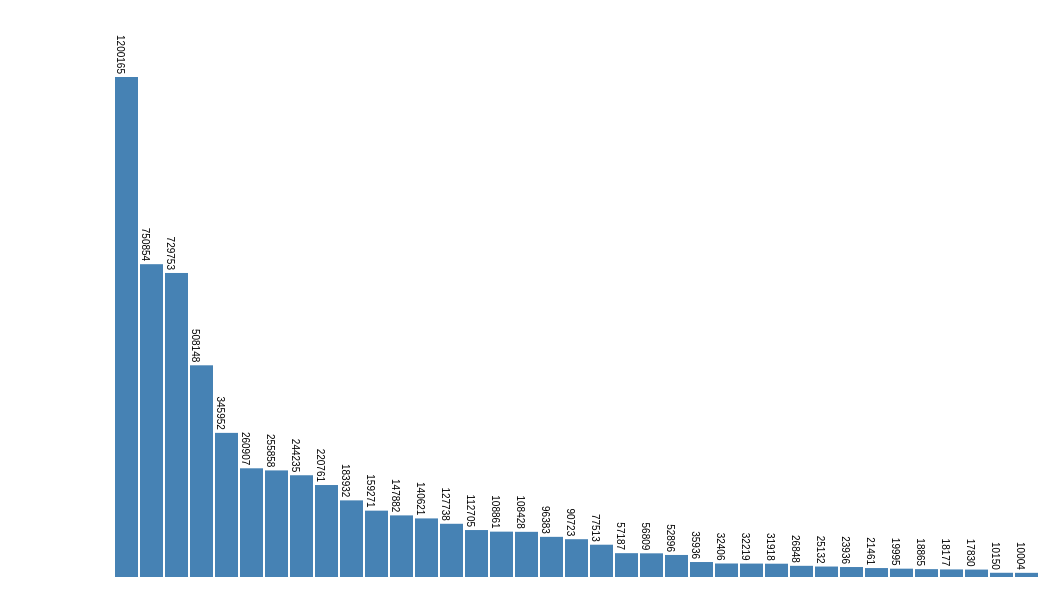
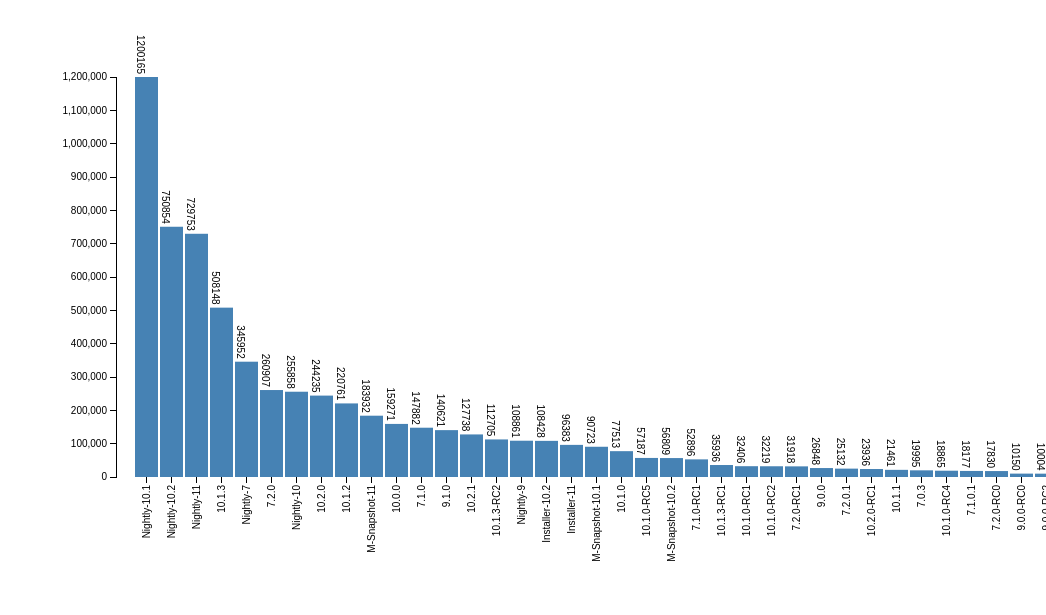
Before and after one commit to ssidorchick/cyanogenmod-distribution, a website: page app/index.html in a window 1280 px wide. Shown: the part 83-698 px from the top of the page, without its empty margins (234-1280 px from the left). Drawn offline with nearby package versions, Linux system fonts and the light colour scheme; files that its build step writes are made by us from their sources.

Commit message:
Y and X axis added.

```diff
--- a/app/scripts/controllers/main.js
+++ b/app/scripts/controllers/main.js
@@ -10,9 +10,9 @@ angular.module('cyanogenmodDistributionApp')
                       .filter(function(build) { return build.downloads > 10000; })
                       .value();
 
-        var margin = { top: 50, right: 30, bottom: 30, left: 40 },
+        var margin = { top: 50, right: 30, bottom: 90, left: 60 },
             width = 960,
-            height = 500;
+            height = 400;
 
         var x = d3.scale.ordinal()
             .rangeRoundBands([0, width], .1)
@@ -21,6 +21,14 @@ angular.module('cyanogenmodDistributionApp')
         var y = d3.scale.linear()
             .domain([0, d3.max(builds, function(d) { return d.downloads; })])
             .range([height, 0]);
+
+        var xAxis = d3.svg.axis()
+            .scale(x)
+            .orient('bottom');
+
+        var yAxis = d3.svg.axis()
+            .scale(y)
+            .orient('left');
 
         var chart = d3.select('.chart')
             .attr('width', width + margin.left + margin.right)
@@ -46,6 +54,20 @@ angular.module('cyanogenmodDistributionApp')
             })
             .attr('dy', '.35em')
             .text(function(d) { return d.downloads; });
+
+        chart.append('g')
+            .attr('class', 'x axis')
+            .attr('transform', 'translate(0, ' + height + ')')
+            .call(xAxis)
+            .selectAll('text')
+                .style('text-anchor', 'end')
+                .attr('dx', '-.8em')
+                .attr('dy', '-.6em')
+                .attr('transform', 'rotate(-90)');
+
+        chart.append('g')
+            .attr('class', 'y axis')
+            .call(yAxis);
       });
     });
   });
--- a/app/styles/chart.css
+++ b/app/styles/chart.css
@@ -7,3 +7,18 @@
   font: 10px sans-serif;
   text-anchor: end;
 }
+
+.axis text {
+  font: 10px sans-serif;
+}
+
+.axis path,
+.axis line {
+  fill: none;
+  stroke: #000;
+  shape-rendering: crispEdges;
+}
+
+.x.axis path {
+  display: none;
+}
```
